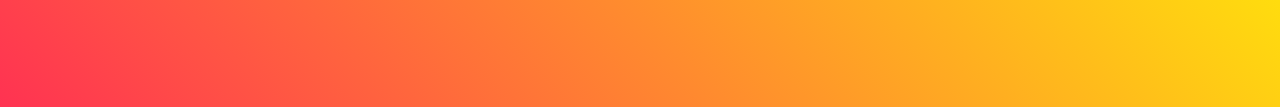
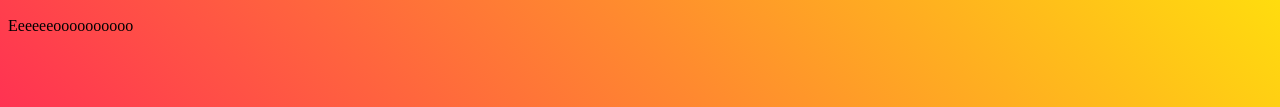
Before and after one commit to pepitogrilho/laconta, a plain HTML site: page index.html in a window 1280 px wide. Shown: the part 282-389 px from the top of the page. Drawn offline with Linux system fonts and the light colour scheme.

Commit message:
Update index.html
Eeeeooo

```diff
--- a/index.html
+++ b/index.html
@@ -9,5 +9,6 @@
     <h1 class="party">Hello GitHub Pages</h1>
     <p>It's time to <strong class="party">publish some pages.</strong></p>
     <img src="imagen_ejemplo.png">
+	<p>Eeeeeeoooooooooo</p>
   </body>
 </html>
```
